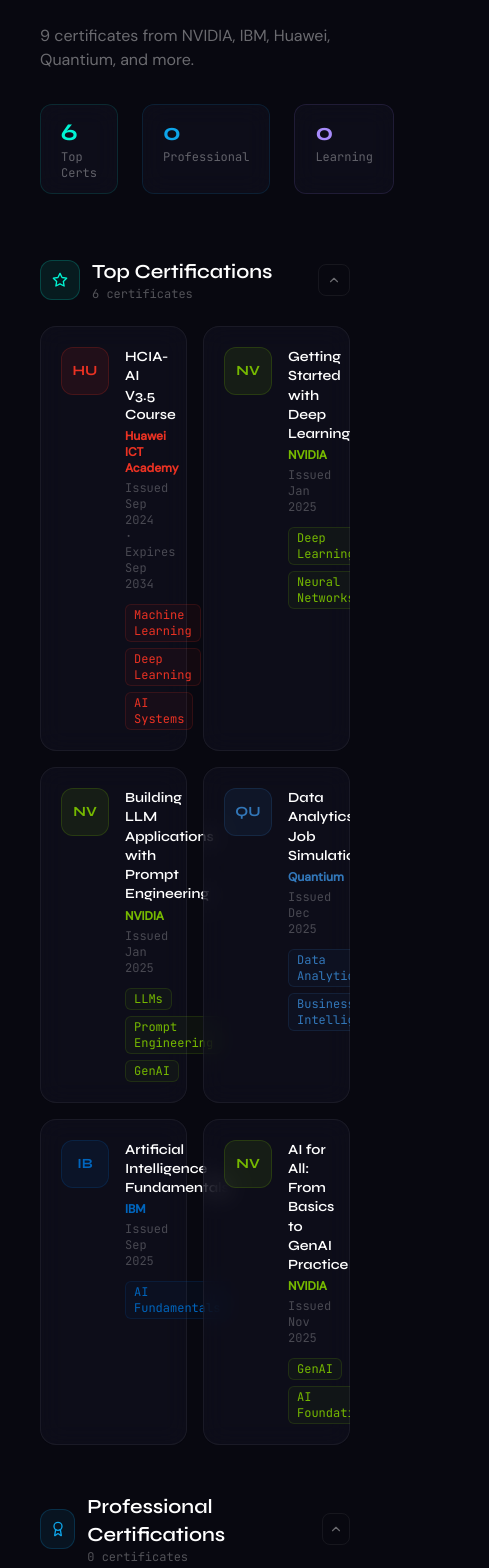
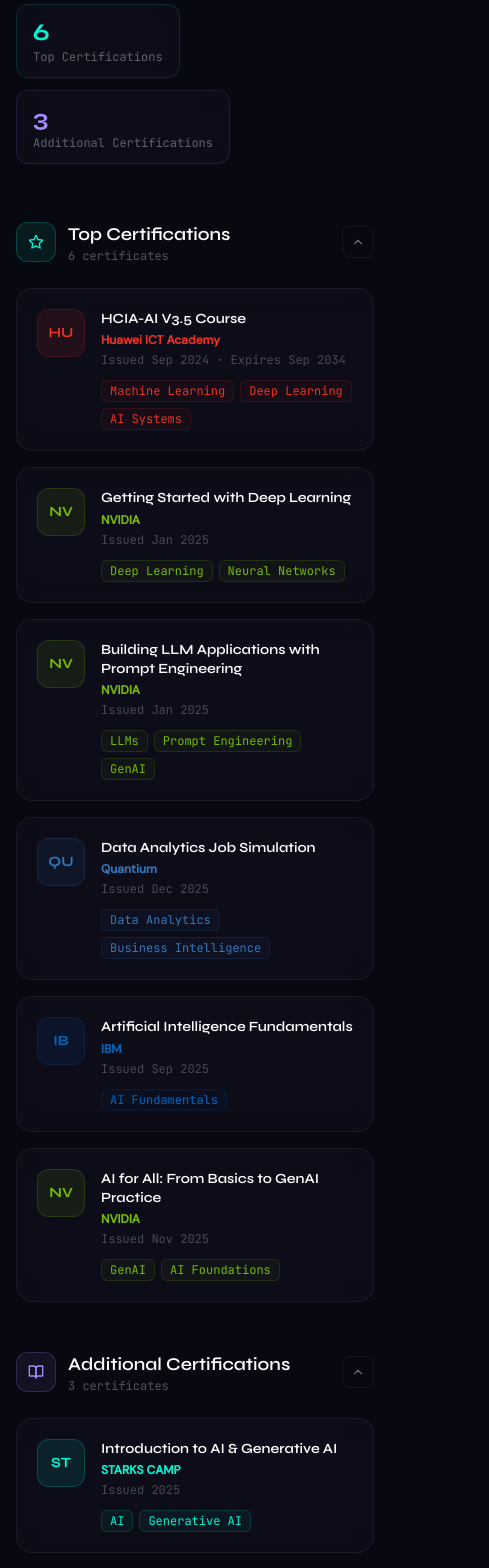
Before and after one commit to mhmd-ebrahim-1/mhmd-ebrahim-portfolio, a React (Vite) app: page /certificates in a window 390 px wide. Shown: the part 300-1868 px from the top of the page, 489 px wide, since content can reach past the window. Built offline with nearby package versions, Linux system fonts and the light colour scheme.

Commit message:
Fix certificate tiers and responsive layout

```diff
--- a/src/pages/Certificates.jsx
+++ b/src/pages/Certificates.jsx
@@ -7,10 +7,11 @@
 const TIER_CONFIG = {
   top: { label: 'Top Certifications', color: '#00f5d4', icon: Star, bg: 'rgba(0,245,212,0.08)', border: 'rgba(0,245,212,0.2)' },
   important: { label: 'Professional Certifications', color: '#0ea5e9', icon: Award, bg: 'rgba(14,165,233,0.08)', border: 'rgba(14,165,233,0.2)' },
-  learning: { label: 'Learning Activities', color: '#a78bfa', icon: BookOpen, bg: 'rgba(167,139,250,0.08)', border: 'rgba(167,139,250,0.2)' },
+  standard: { label: 'Additional Certifications', color: '#a78bfa', icon: BookOpen, bg: 'rgba(167,139,250,0.08)', border: 'rgba(167,139,250,0.2)' },
+  learning: { label: 'Learning Activities', color: '#fb923c', icon: BookOpen, bg: 'rgba(251,146,60,0.08)', border: 'rgba(251,146,60,0.2)' },
 }
 
-function CertCard({ cert, index, color }) {
+function CertCard({ cert, index }) {
   const [ref, visible] = useReveal()
   return (
     <motion.div
@@ -18,11 +19,10 @@
       initial={{ opacity: 0, y: 30 }}
       animate={visible ? { opacity: 1, y: 0 } : {}}
       transition={{ delay: index * 0.06, duration: 0.6, ease: [0.16, 1, 0.3, 1] }}
-      whileHover={{ y: -4, scale: 1.02 }}
+      whileHover={{ y: -4, scale: 1.01 }}
       className="glass rounded-2xl p-5 flex gap-4 items-start"
-      style={{ border: `1px solid rgba(255,255,255,0.06)`, cursor: 'default' }}
+      style={{ border: '1px solid rgba(255,255,255,0.06)' }}
     >
-      {/* Logo placeholder */}
       <div className="w-12 h-12 rounded-xl flex items-center justify-center flex-shrink-0 font-display font-bold text-sm"
         style={{ background: cert.color + '18', border: `1px solid ${cert.color}30`, color: cert.color }}>
         {cert.issuer.slice(0, 2).toUpperCase()}
@@ -33,7 +33,7 @@
         <p className="font-mono text-xs" style={{ color: 'rgba(255,255,255,0.25)' }}>
           Issued {cert.date}{cert.expires ? ` · Expires ${cert.expires}` : ''}
         </p>
-        {cert.skills && cert.skills.length > 0 && (
+        {cert.skills?.length > 0 && (
           <div className="flex flex-wrap gap-1.5 mt-3">
             {cert.skills.map(s => (
               <span key={s} className="font-mono text-xs px-2 py-0.5 rounded-md"
@@ -51,53 +51,32 @@
 function CertSection({ tier, certs }) {
   const [expanded, setExpanded] = useState(tier !== 'learning')
   const config = TIER_CONFIG[tier]
+  if (!config || certs.length === 0) return null
   const Icon = config.icon
   const [ref, visible] = useReveal()
 
   return (
-    <motion.div
-      ref={ref}
-      initial={{ opacity: 0, y: 20 }}
-      animate={visible ? { opacity: 1, y: 0 } : {}}
-      transition={{ duration: 0.6 }}
-      className="mb-12"
-    >
-      {/* Section header */}
-      <button
-        onClick={() => setExpanded(e => !e)}
-        className="w-full flex items-center justify-between mb-6 group"
-      >
+    <motion.div ref={ref} initial={{ opacity: 0, y: 20 }} animate={visible ? { opacity: 1, y: 0 } : {}} transition={{ duration: 0.6 }} className="mb-12">
+      <button onClick={() => setExpanded(e => !e)} className="w-full flex items-center justify-between mb-6 group text-left" aria-expanded={expanded}>
         <div className="flex items-center gap-3">
-          <div className="w-10 h-10 rounded-xl flex items-center justify-center"
-            style={{ background: config.bg, border: `1px solid ${config.border}` }}>
+          <div className="w-10 h-10 rounded-xl flex items-center justify-center" style={{ background: config.bg, border: `1px solid ${config.border}` }}>
             <Icon size={16} style={{ color: config.color }} />
           </div>
-          <div className="text-left">
-            <h2 className="font-display font-semibold text-white text-xl">{config.label}</h2>
-            <p className="font-mono text-xs" style={{ color: 'rgba(255,255,255,0.3)' }}>
-              {certs.length} certificate{certs.length !== 1 ? 's' : ''}
-            </p>
+          <div>
+            <h2 className="font-display font-semibold text-white text-lg sm:text-xl">{config.label}</h2>
+            <p className="font-mono text-xs" style={{ color: 'rgba(255,255,255,0.3)' }}>{certs.length} certificate{certs.length !== 1 ? 's' : ''}</p>
           </div>
         </div>
-        <div className="w-8 h-8 rounded-lg flex items-center justify-center transition-colors group-hover:bg-white/5"
-          style={{ border: '1px solid rgba(255,255,255,0.06)', color: 'rgba(255,255,255,0.4)' }}>
+        <div className="w-8 h-8 rounded-lg flex items-center justify-center transition-colors group-hover:bg-white/5" style={{ border: '1px solid rgba(255,255,255,0.06)', color: 'rgba(255,255,255,0.4)' }}>
           {expanded ? <ChevronUp size={14} /> : <ChevronDown size={14} />}
         </div>
       </button>
 
       <AnimatePresence>
         {expanded && (
-          <motion.div
-            initial={{ opacity: 0, height: 0 }}
-            animate={{ opacity: 1, height: 'auto' }}
-            exit={{ opacity: 0, height: 0 }}
-            transition={{ duration: 0.4, ease: [0.4, 0, 0.2, 1] }}
-            className="overflow-hidden"
-          >
-            <div className="grid grid-cols-2 gap-4">
-              {certs.map((cert, i) => (
-                <CertCard key={cert.id} cert={cert} index={i} color={config.color} />
-              ))}
+          <motion.div initial={{ opacity: 0, height: 0 }} animate={{ opacity: 1, height: 'auto' }} exit={{ opacity: 0, height: 0 }} transition={{ duration: 0.4, ease: [0.4, 0, 0.2, 1] }} className="overflow-hidden">
+            <div className="grid grid-cols-1 sm:grid-cols-2 gap-4">
+              {certs.map((cert, i) => <CertCard key={cert.id} cert={cert} index={i} />)}
             </div>
           </motion.div>
         )}
@@ -107,49 +86,37 @@
 }
 
 export default function Certificates() {
-  const topCerts = CERTIFICATES.filter(c => c.tier === 'top')
-  const importantCerts = CERTIFICATES.filter(c => c.tier === 'important')
-  const learningCerts = CERTIFICATES.filter(c => c.tier === 'learning')
+  const groups = ['top', 'important', 'standard', 'learning'].map(tier => ({
+    tier,
+    certs: CERTIFICATES.filter(c => c.tier === tier),
+  }))
+  const visibleGroups = groups.filter(g => g.certs.length > 0)
 
   return (
-    <div className="page-transition min-h-screen pt-24 pb-20 px-10">
+    <div className="page-transition min-h-screen pt-24 pb-20 px-4 sm:px-6 lg:px-10">
       <div className="max-w-5xl mx-auto">
-
-        {/* Header */}
-        <motion.div
-          initial={{ opacity: 0, y: 30 }}
-          animate={{ opacity: 1, y: 0 }}
-          transition={{ duration: 0.7 }}
-          className="mb-16"
-        >
-          <p className="font-mono text-xs mb-4" style={{ color: '#00f5d4', letterSpacing: '0.12em' }}>// 06 — ACHIEVEMENTS</p>
-          <h1 className="font-display text-6xl font-bold mb-4" style={{ letterSpacing: '-2px' }}>
+        <motion.div initial={{ opacity: 0, y: 30 }} animate={{ opacity: 1, y: 0 }} transition={{ duration: 0.7 }} className="mb-14">
+          <p className="font-mono text-xs mb-4 tracking-[0.12em]" style={{ color: '#00f5d4' }}>// 06 — ACHIEVEMENTS</p>
+          <h1 className="font-display text-4xl sm:text-6xl font-bold mb-4 tracking-[-0.04em]">
             Certificates &amp;<br /><span className="grad-text">Achievements</span>
           </h1>
-          <p className="text-base max-w-lg" style={{ color: 'rgba(255,255,255,0.4)', fontFamily: 'DM Sans' }}>
-            {CERTIFICATES.length} certificates from NVIDIA, IBM, Huawei, Quantium, and more.
+          <p className="text-base max-w-lg" style={{ color: 'rgba(255,255,255,0.4)' }}>
+            {CERTIFICATES.length} verified learning achievements across AI, data, machine learning, and software development.
           </p>
-
-          {/* Stats row */}
-          <div className="flex gap-6 mt-8">
-            {[
-              { num: topCerts.length, label: 'Top Certs', color: '#00f5d4' },
-              { num: importantCerts.length, label: 'Professional', color: '#0ea5e9' },
-              { num: learningCerts.length, label: 'Learning', color: '#a78bfa' },
-            ].map(s => (
-              <div key={s.label} className="px-5 py-3 rounded-xl glass"
-                style={{ border: `1px solid ${s.color}20` }}>
-                <p className="font-display font-bold text-2xl" style={{ color: s.color }}>{s.num}</p>
-                <p className="font-mono text-xs" style={{ color: 'rgba(255,255,255,0.35)' }}>{s.label}</p>
-              </div>
-            ))}
+          <div className="flex flex-wrap gap-3 mt-8">
+            {visibleGroups.map(({ tier, certs }) => {
+              const config = TIER_CONFIG[tier]
+              return (
+                <div key={tier} className="px-4 py-3 rounded-xl glass" style={{ border: `1px solid ${config.color}20` }}>
+                  <p className="font-display font-bold text-2xl" style={{ color: config.color }}>{certs.length}</p>
+                  <p className="font-mono text-xs" style={{ color: 'rgba(255,255,255,0.35)' }}>{config.label}</p>
+                </div>
+              )
+            })}
           </div>
         </motion.div>
 
-        <CertSection tier="top" certs={topCerts} />
-        <CertSection tier="important" certs={importantCerts} />
-        <CertSection tier="learning" certs={learningCerts} />
-
+        {groups.map(({ tier, certs }) => <CertSection key={tier} tier={tier} certs={certs} />)}
       </div>
     </div>
   )
```
